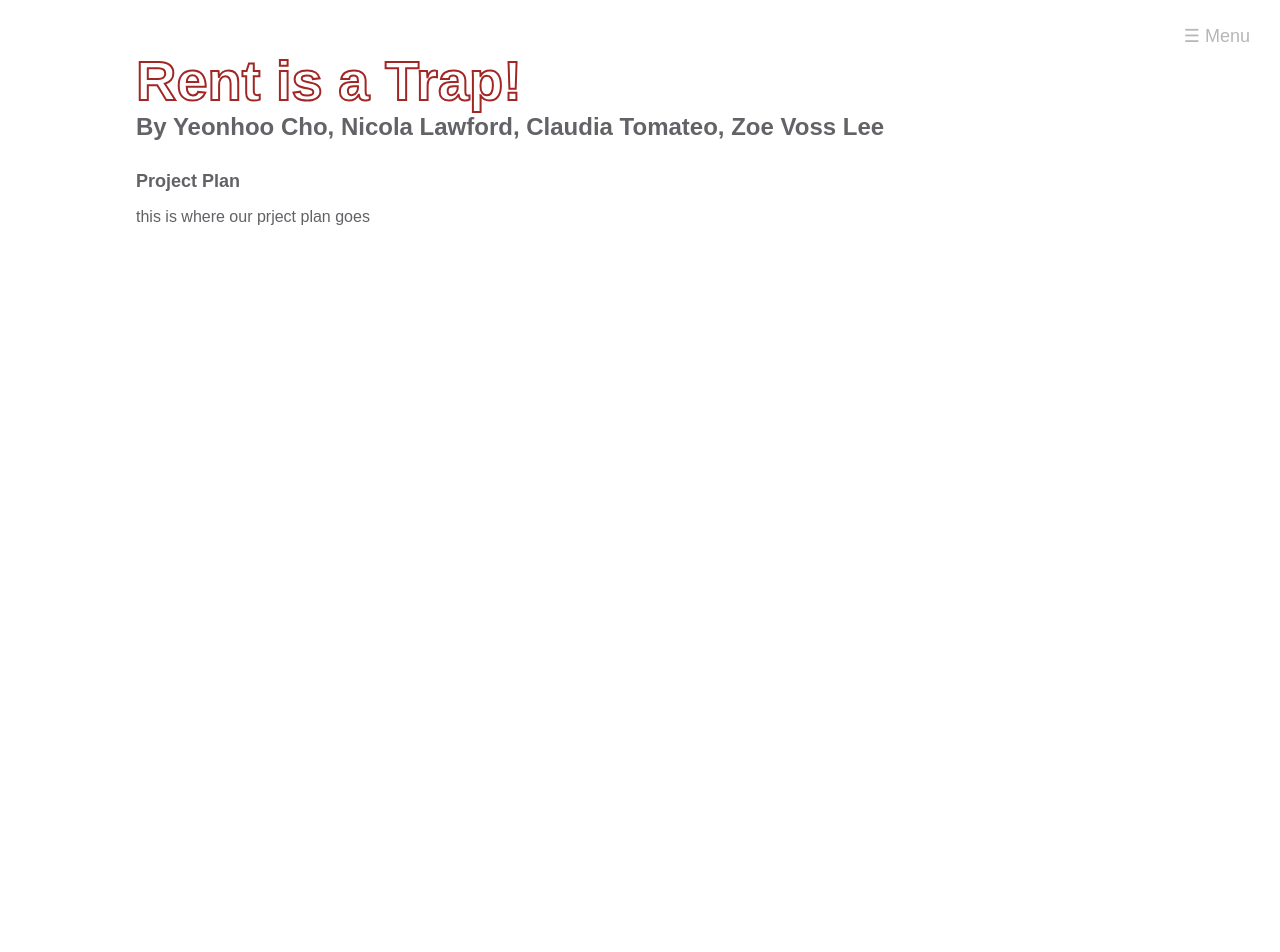
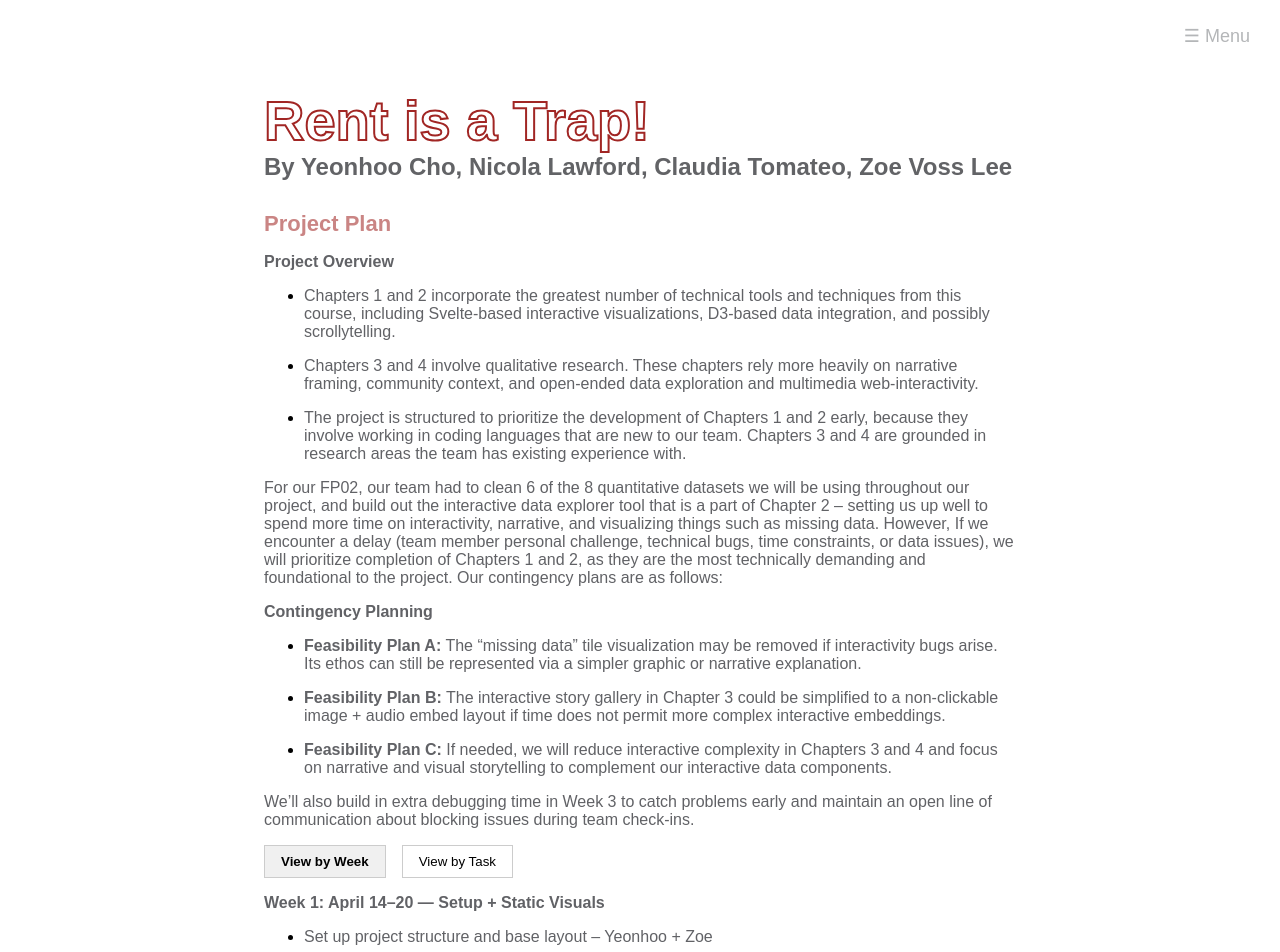
Before and after one commit to zoevosslee/IDS_FP02, a SvelteKit app: page /plan in a window 1280 px wide. Shown: the top 952 px of the page. Before the commit the page ends 800 px from the top, so only its background shows below. Built offline with nearby package versions, Linux system fonts and the light colour scheme; a web font is replaced by a local one.

Commit message:
added project plan

```diff
--- a/src/app.css
+++ b/src/app.css
@@ -192,3 +192,15 @@
     padding-top: 20px;
     padding-bottom: 30px;
   }
+
+  #plan-page {
+    padding:60px;
+    padding-left: 20vw;
+    padding-right: 20vw;
+
+  }
+
+  #plan-page .text-content {
+    padding-top: 20px;
+    padding-bottom: 30px;
+  }
--- a/src/routes/plan/+page.svelte
+++ b/src/routes/plan/+page.svelte
@@ -2,18 +2,150 @@
   <title>Rent is a Trap!</title>
 </svelte:head>
 
-<div id="home-page">
+<script>
+  let viewBy = 'week';
+</script>
+
+<div id="plan-page">
   <div class="container">
     <div class="text-content">
       <h4>Rent is a Trap!</h4>
       <h2>By Yeonhoo Cho, Nicola Lawford, Claudia Tomateo, Zoe Voss Lee</h2>
     </div>
-    <div class = "writeup">
-        <h3>Project Plan</h3>
 
-        <p>
-            this is where our prject plan goes
-        </p>
+    <div class="writeup">
+      <h3>Project Plan</h3>
+
+      <p><strong>Project Overview</strong></p>
+      <ul>
+        <li><p>Chapters 1 and 2 incorporate the greatest number of technical tools and techniques from this course, including Svelte-based interactive visualizations, D3-based data integration, and possibly scrollytelling.</p></li>
+        <li><p>Chapters 3 and 4 involve qualitative research. These chapters rely more heavily on narrative framing, community context, and open-ended data exploration and multimedia web-interactivity.</p></li>
+        <li><p>The project is structured to prioritize the development of Chapters 1 and 2 early, because they involve working in coding languages that are new to our team. Chapters 3 and 4 are grounded in research areas the team has existing experience with.</p></li>
+      </ul>
+
+      <p>For our FP02, our team had to clean 6 of the 8 quantitative datasets we will be using throughout our project, and build out the interactive data explorer tool that is a part of Chapter 2 – setting us up well to spend more time on interactivity, narrative, and visualizing things such as missing data. However, If we encounter a delay (team member personal challenge, technical bugs, time constraints, or data issues), we will prioritize completion of Chapters 1 and 2, as they are the most technically demanding and foundational to the project. Our contingency plans are as follows:
+    </p>
+
+      <p><strong>Contingency Planning</strong></p>
+      <ul>
+        <li><p><strong>Feasibility Plan A:</strong> The “missing data” tile visualization may be removed if interactivity bugs arise. Its ethos can still be represented via a simpler graphic or narrative explanation.</p></li>
+        <li><p><strong>Feasibility Plan B:</strong> The interactive story gallery in Chapter 3 could be simplified to a non-clickable image + audio embed layout if time does not permit more complex interactive embeddings.</p></li>
+        <li><p><strong>Feasibility Plan C:</strong> If needed, we will reduce interactive complexity in Chapters 3 and 4 and focus on narrative and visual storytelling to complement our interactive data components.</p></li>
+      </ul>
+      <p>We’ll also build in extra debugging time in Week 3 to catch problems early and maintain an open line of communication about blocking issues during team check-ins.</p>
+
+
+      <div class="toggle-buttons">
+        <button on:click={() => viewBy = 'week'} class:active={viewBy === 'week'}>View by Week</button>
+        <button on:click={() => viewBy = 'task'} class:active={viewBy === 'task'}>View by Task</button>
+      </div>
+
+      {#if viewBy === 'week'}
+        <p><strong>Week 1: April 14–20 — Setup + Static Visuals</strong></p>
+        <ul>
+          <li><p>Set up project structure and base layout – Yeonhoo + Zoe</p></li>
+          <li><p>Clean/prep timeline data – Yeonhoo + Nicola</p></li>
+          <li><p>Develop 8 static maps for Chapter 2 – Nicola + Claudia</p></li>
+          <li><p>Research for community resistance map – Claudia + Zoe</p></li>
+          <li><p>Refine interactive map explorer – Yeonhoo</p></li>
+          <li><p>Write contextual/narrative text for Chapter 2 – Zoe + Claudia</p></li>
+          <li><p>Design or refine resistance flower vector – Zoe</p></li>
+        </ul>
+
+        <p><strong>Week 2: April 21–27 — Interactive Timeline + MVP</strong></p>
+        <ul>
+          <li><p>Complete timeline + scrollytelling – Yeonhoo + Zoe</p></li>
+          <li><p>Develop animated map 5 – Yeonhoo + Claudia</p></li>
+          <li><p>Animate map transitions – Yeonhoo</p></li>
+          <li><p>Continue narrative for Chapters 1 + 2 – Zoe + Claudia</p></li>
+          <li><p>Draft missing data tile viz – Yeonhoo + Nicola</p></li>
+          <li><p>MVP User Testing – All</p></li>
+        </ul>
+
+        <p><strong>Week 3: April 28–May 4 — Debugging + Qualitative Build</strong></p>
+        <ul>
+          <li><p>Debug timeline + map interactivity – All</p></li>
+          <li><p>Qualitative research for Chapters 3 + 4 – Claudia + Zoe</p></li>
+          <li><p>Build Chapter 3 gallery + audio – Nicola + Yeonhoo</p></li>
+          <li><p>Draft User Guide + Methodology – Zoe</p></li>
+          <li><p>Write glossary + site nav support – Zoe</p></li>
+          <li><p>Accessibility review – Nicola</p></li>
+        </ul>
+
+        <p><strong>Week 4: May 5–11 — Final Integration + Polish</strong></p>
+        <ul>
+          <li><p>Finalize Chapter 3 narrative – Claudia</p></li>
+          <li><p>Finalize Chapter 4 narrative – Zoe + Claudia</p></li>
+          <li><p>Complete Chapter 4 layout – Yeonhoo + Nicola</p></li>
+          <li><p>Polish User Guide + Methodology – Zoe</p></li>
+          <li><p>Final accessibility updates – Nicola</p></li>
+          <li><p>Full QA + site debug – All</p></li>
+        </ul>
+      {:else}
+        <p><strong>Project-Wide Tasks (Spanning All Chapters)</strong></p>
+        <ul>
+          <li><p>Set up project structure and base layout – Yeonhoo + Zoe (Week 1)</p></li>
+          <li><p>Build User Guide + Methodology page – Zoe (Weeks 3–4)</p></li>
+          <li><p>Accessibility review – Nicola (Weeks 3–4)</p></li>
+          <li><p>Final QA and debug – All (Week 4)</p></li>
+          <li><p>Run MVP user testing – All (Week 2)</p></li>
+        </ul>
+
+        <p><strong>Chapter 1: Interactive Timeline</strong></p>
+        <ul>
+          <li><p>Clean/prep timeline data – Yeonhoo + Nicola (Week 1)</p></li>
+          <li><p>Develop timeline + scrollytelling – Yeonhoo + Zoe (Week 2)</p></li>
+          <li><p>Write/refine narrative – Zoe + Claudia (Weeks 2–3)</p></li>
+        </ul>
+
+        <p><strong>Chapter 2: Map Explorer</strong></p>
+        <ul>
+          <li><p>Develop 8 static maps – Nicola + Claudia (Week 1)</p></li>
+          <li><p>Research for map 5 – Claudia + Zoe (Week 1)</p></li>
+          <li><p>Develop map 5 – Yeonhoo + Claudia (Week 2)</p></li>
+          <li><p>Animate map transitions – Yeonhoo (Week 2)</p></li>
+          <li><p>Refine map explorer – Yeonhoo (Week 1)</p></li>
+          <li><p>Write/refine narrative – Zoe + Claudia (Weeks 1–2)</p></li>
+        </ul>
+
+        <p><strong>Chapter 3: Gentrification Story Gallery</strong></p>
+        <ul>
+          <li><p>Qualitative research – Claudia + Zoe (Week 3)</p></li>
+          <li><p>Build gallery/audio – Nicola + Yeonhoo (Week 3)</p></li>
+          <li><p>Write narrative – Claudia (Week 4)</p></li>
+        </ul>
+
+        <p><strong>Chapter 4: Organizing Against Displacement</strong></p>
+        <ul>
+          <li><p>Qualitative content gathering – Claudia + Zoe (Week 3)</p></li>
+          <li><p>Build multimedia layout – Yeonhoo + Nicola (Week 4)</p></li>
+          <li><p>Write narrative – Zoe + Claudia (Week 4)</p></li>
+        </ul>
+      {/if}
     </div>
-    </div>
-    </div>
+  </div>
+</div>
+
+<style>
+
+    .writeup h3 {
+      color: var(--red-medium);
+      font-size: 22px;
+    }
+  .toggle-buttons {
+    display: flex;
+    gap: 1rem;
+    margin-top: 1rem;
+    margin-bottom: 1rem;
+  }
+  .toggle-buttons button {
+    padding: 0.5rem 1rem;
+    border: 1px solid #ccc;
+    background: white;
+    cursor: pointer;
+  }
+  .toggle-buttons button.active {
+    font-weight: bold;
+    background: #f0f0f0;
+  }
+</style>
--- a/src/routes/writeup/+page.svelte
+++ b/src/routes/writeup/+page.svelte
@@ -2,7 +2,7 @@
   <title>Rent is a Trap!</title>
 </svelte:head>
 
-<div id="home-page">
+<div id="plan-page">
   <div class="container">
     <div class="text-content">
       <h4>Rent is a Trap!</h4>
```
